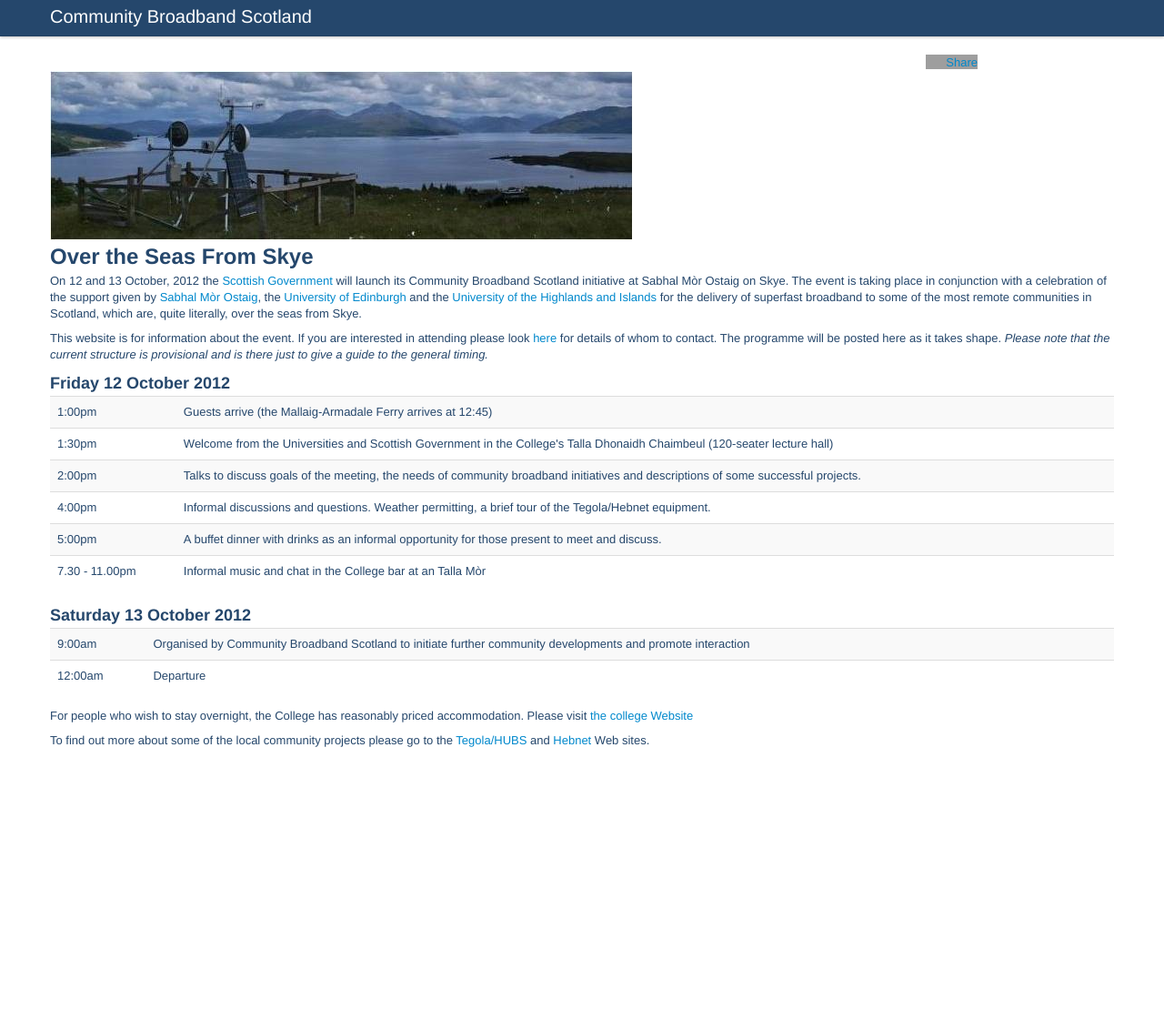
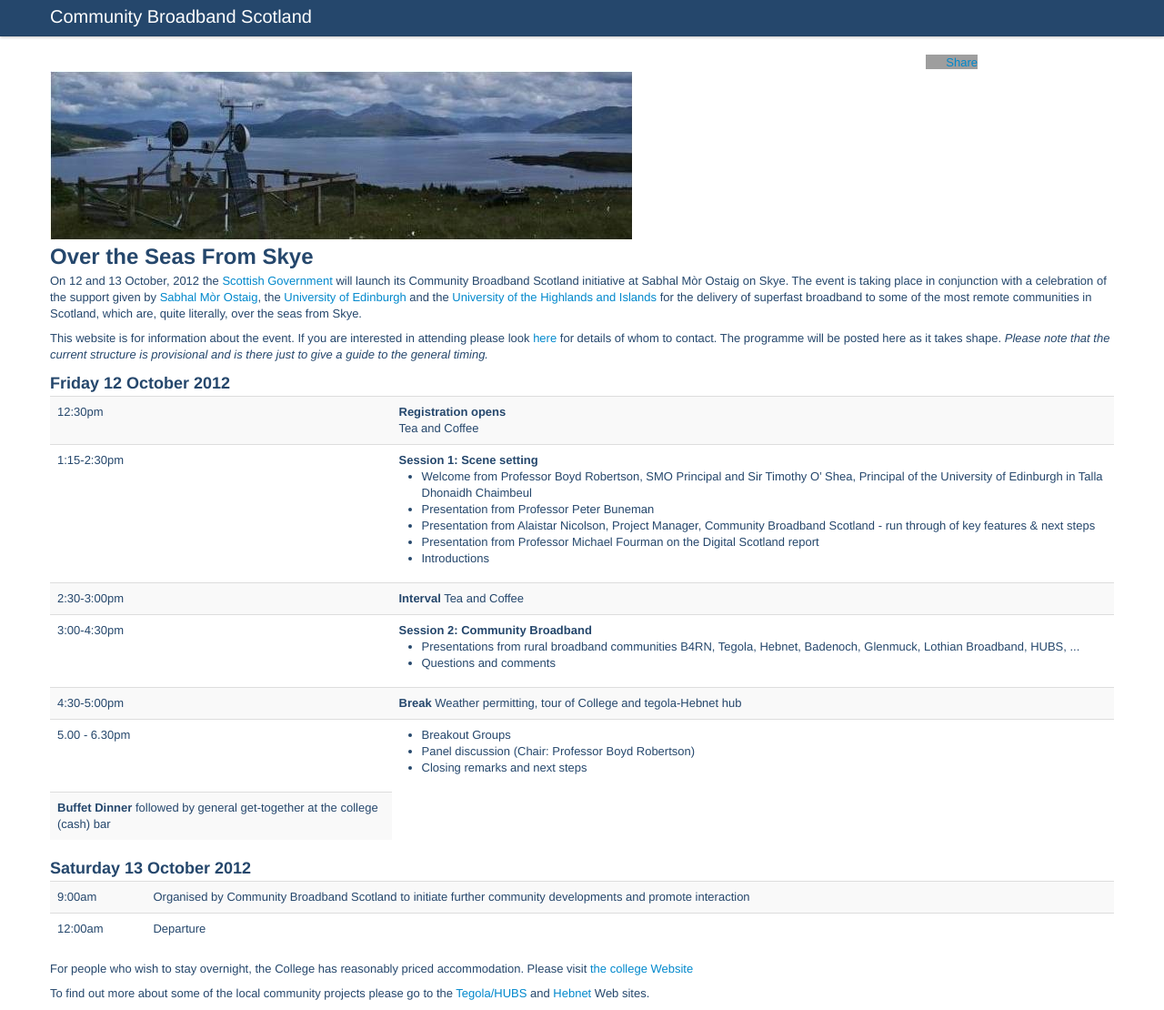
Before and after one commit to tegola-hubs/tegola-hubs.github.com, a Jekyll site: the page CBBS/index.html, which Jekyll copies as it is, in a window 1280 px wide and 1110 px high. Shown: the whole window at 91% size. Built offline with Jekyll 4.4.1, drawn with Linux system fonts in a browser that asks for light colours; grey boxes are pictures that could not be loaded.

Commit message:
update agenda

```diff
--- a/CBBS/index.html
+++ b/CBBS/index.html
@@ -71,42 +71,64 @@
 	<h3>Friday 12 October 2012</h3>
 	<table class="table table-striped">
 	  <tr>
-	    <td>1:00pm</td>
+	    <td>12:30pm</td>
 	    <td>
-	      Guests arrive (the Mallaig-Armadale Ferry arrives at
-	      12:45)
+	      <b>Registration opens</b><br />
+	      Tea and Coffee
 	    </td>
 	  </tr><tr>
-	    <td>1:30pm</td>
+	    <td>1:15-2:30pm</td>
 	    <td>
-	      Welcome from the Universities and Scottish Government in
-	      the College's Talla Dhonaidh Chaimbeul (120-seater
-	      lecture hall)
+	      <b>Session 1: Scene setting</b><br />
+	      <ul>
+		<li>Welcome from Professor Boyd Robertson, SMO
+		  Principal and Sir Timothy O’ Shea, Principal of the
+		  University of Edinburgh in Talla Dhonaidh Chaimbeul</li>
+		<li>Presentation from Professor Peter Buneman</li>
+		<li>Presentation from Alaistar Nicolson, Project
+		  Manager, Community Broadband Scotland -  run through
+		  of key features & next steps</li>
+		<li>Presentation from Professor Michael Fourman on the
+		  Digital Scotland report</li>
+		<li>Introductions</li>
+	      </ul>
 	    </td>
 	  </tr><tr>
-	    <td>2:00pm</td>
+	    <td>2:30-3:00pm</td>
 	    <td>
-	      Talks to discuss goals of the meeting, the needs of
-	      community broadband initiatives and descriptions of some
-	      successful projects.
+	      <b>Interval</b>
+	      Tea and Coffee
 	    </td>
 	  </tr><tr>
-	    <td>4:00pm</td>
+	    <td>3:00-4:30pm</td>
 	    <td>
-	      Informal discussions and questions.  Weather permitting,
-	      a brief tour of the Tegola/Hebnet equipment.
+	      <b>Session 2: Community Broadband</b><br />
+	      <ul>
+		<li>Presentations from rural broadband communities
+		  B4RN, Tegola, Hebnet, Badenoch, Glenmuck, Lothian
+		  Broadband, HUBS, ...</li>
+		<li>Questions and comments</li>
+	      </ul>
 	    </td>
 	  </tr><tr>
-	    <td>5:00pm</td>
+	    <td>4:30-5:00pm</td>
 	    <td>
-	      A buffet dinner with drinks as an informal opportunity
-	      for those present to meet and discuss.
+	      <b>Break</b>
+	      Weather permitting, tour of College and tegola-Hebnet hub
 	    </td>
 	  </tr><tr>
-	    <td>7.30 - 11.00pm</td>
+	    <td>5.00 - 6.30pm</td>
 	    <td>
-	      Informal music and chat in the College bar at an Talla
-	      Mòr
+	      <ul>
+		<li>Breakout Groups</li>
+		<li>Panel discussion (Chair: Professor Boyd Robertson)</li>
+		<li>Closing remarks and next steps</li>
+	      </ul>
+	    </td>
+	  </tr><tr>
+	    <td>
+	      <b>Buffet Dinner</b>
+	      followed by general get-together at the college (cash) bar
 	    </td>
 	  </tr>
 	</table>
```
